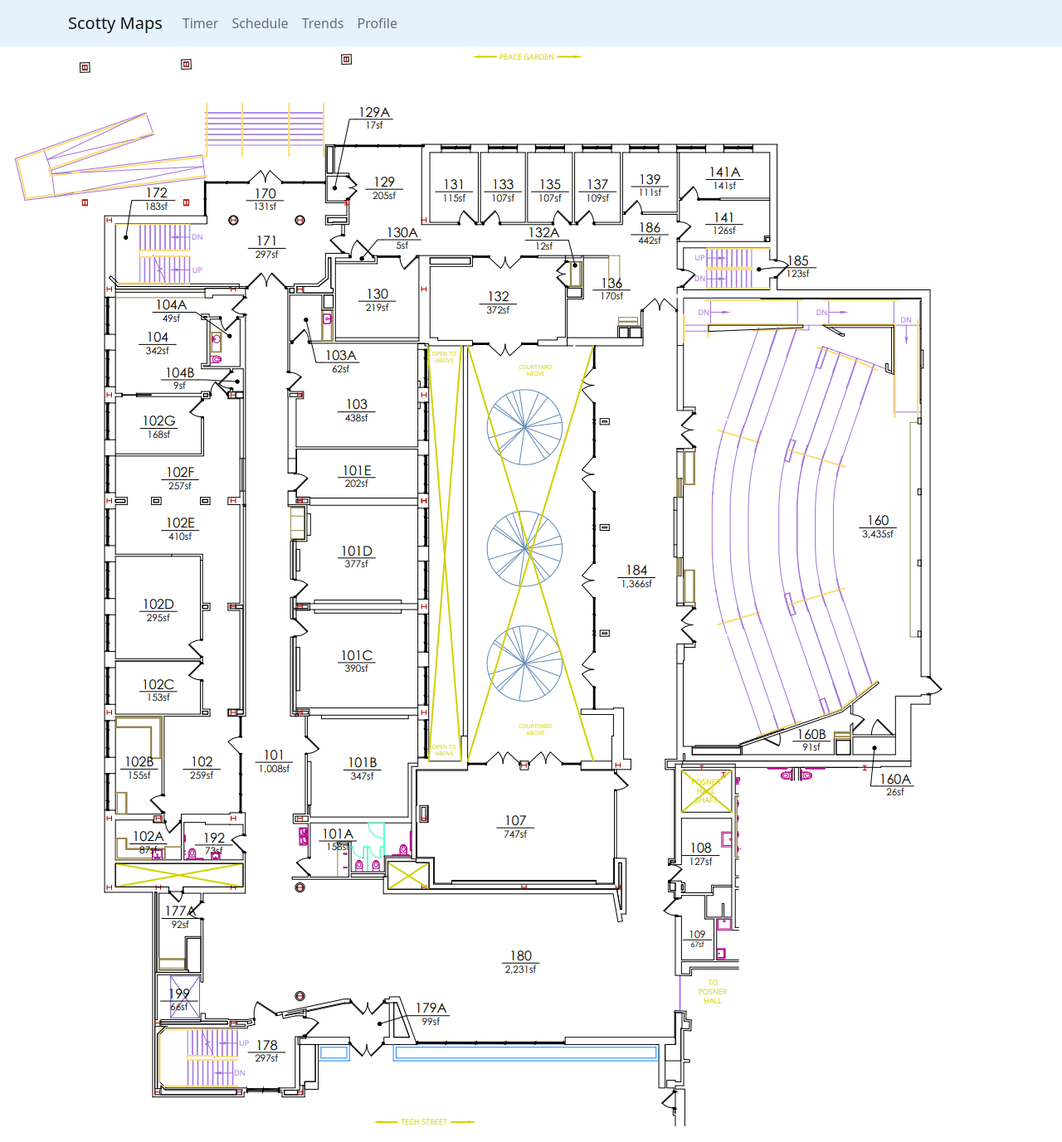
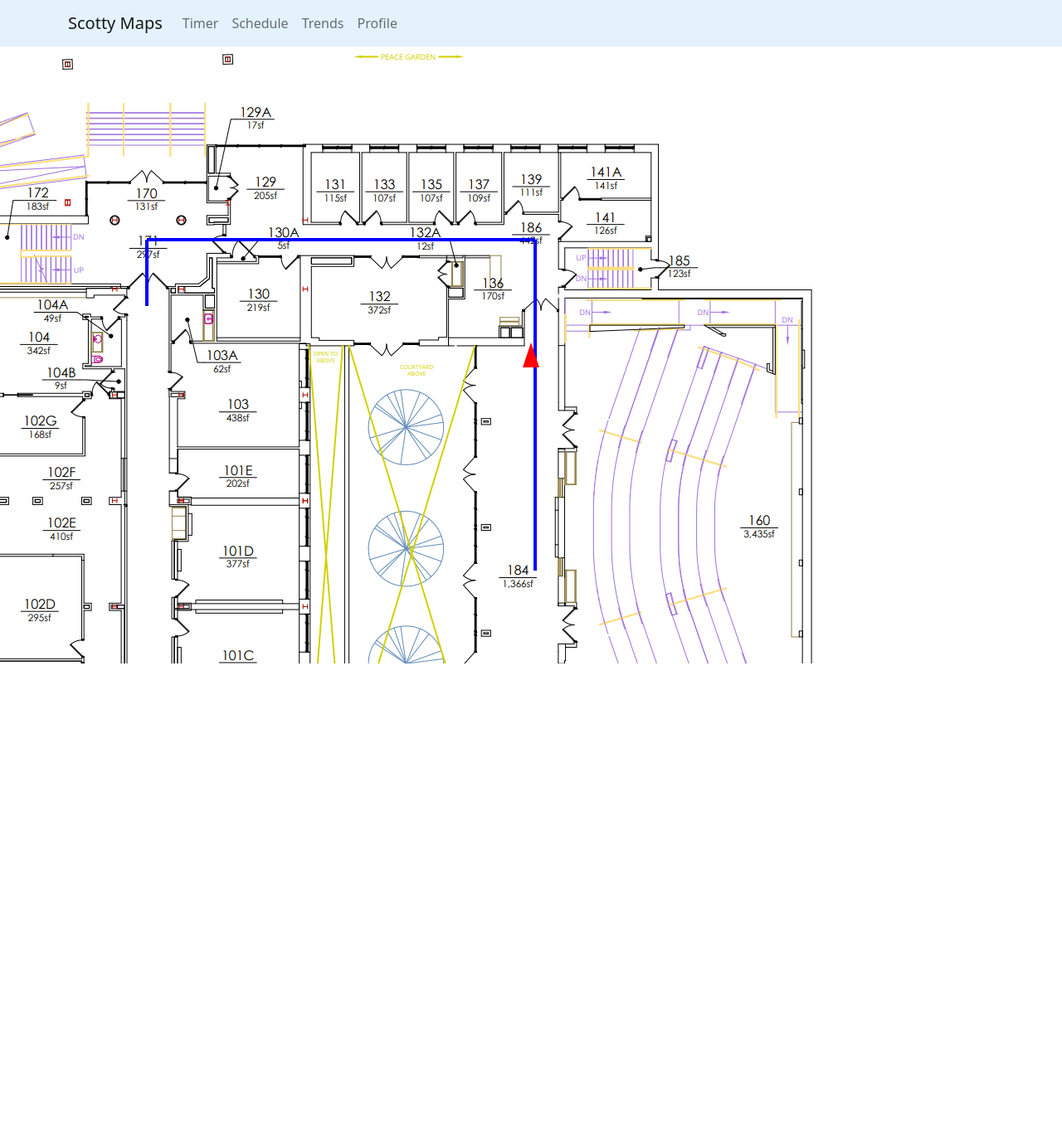
Before and after one commit to jrchen312/Scotty-Maps, a Django app: page /floor/1 in a window 1280 px wide. Shown: the whole page at 83% size. After the commit the page ends 800 px from the top, so only its background shows below. Run offline with Django 4.2, Linux system fonts and the light colour scheme; data comes from the database, SQL or seed files in the repository; both versions use the stored data as it was after the commit; parts of the project's set-up code (start-up, migrations or seed data) failed here and were passed over; some libraries are stand-ins or nearby versions.

Commit message:
Added more API endpoints and models to support displaying user position in various locations

```diff
--- a/maps/models.py
+++ b/maps/models.py
@@ -1,7 +1,10 @@
 from django.db import models
-
+# from django.contrib.auth.models import User
 # Create your models here.
 
+# class Profile(models.Model):
+#     user            = models.OneToOneField(User, on_delete=models.PROTECT, related_name="profile")
+#     picture         = models.CharField(max_length=200) #holds a link to google url.
 
 # Model for classes
 class Location(models.Model):
@@ -34,3 +37,19 @@ class Floor(models.Model):
 
     def __str__(self):
         return f"{self.location.name} {self.name}"
+
+
+# a model for each of the "tags" made. This will simply be a way of providing
+# the user's location to the server.
+class Tag(models.Model):
+    id = models.CharField(max_length=100, primary_key=True)
+
+    x_pos = models.FloatField(null=True, blank=True)
+    y_pos = models.FloatField(null=True, blank=True)
+
+    floor = models.ForeignKey(
+        Floor,
+        on_delete=models.CASCADE,
+        related_name="tags",
+        null=True
+    )
--- /dev/null
+++ b/maps/static/maps/floor.css
@@ -0,0 +1,34 @@
+
+#mapContainer {
+    position: relative;
+    width: 100%;
+    height: calc(100vh - 56px); /* 56 px being height of header */
+    overflow: hidden;
+}
+
+#floorImg {
+    position: absolute;
+}
+
+#userPos {
+    position: absolute;
+    visibility: hidden;
+
+    width: 20px; /* width and height don't do anything */
+    height: 30px;
+
+    border-left: 10px solid transparent;
+    border-right: 10px solid transparent;
+    border-bottom: 30px solid red;
+
+    z-index: 20;
+}
+
+
+/* div to hold the user paths */
+#userPaths {
+    position: absolute;
+    user-select: none;   /* don't let the user select it. */
+
+    z-index: 10;
+}
--- /dev/null
+++ b/maps/static/maps/floor.js
@@ -0,0 +1,127 @@
+
+// can define this through other means
+const HEADER_HEIGHT = 56;
+
+// hardcoded test values.
+// rotation: degree (0 is upwards, 90 is right, 270 is left)
+// position values: must be less than the height of the image.
+let userY = 632;
+let userX = 776;
+let movingUp = true;
+let rotation = 0;
+
+$(document).ready(function(){
+    var floorImg = $( "#floorImg" );
+
+    // get the user position using http request
+    function getUserLocation() {
+        $.ajax({
+            url: 'http://127.0.0.1:8000/get_user_location',
+            type: 'GET',  // Specify the HTTP method
+            dataType: 'json',  // Expect a JSON response from the server
+            success: function(data) {
+                console.log("User Location:", data);
+
+                // Display the recorded position...
+                const user_x = data.x_pos * $("#floorImg").width();
+                const user_y = data.y_pos * $("#floorImg").height();
+                console.log(data.x_pos, data.y_pos, user_x, user_y);
+
+                changeImgPos(user_x, user_y, 0);
+            },
+            error: function(jqXHR, textStatus, errorThrown) {
+                // Handle errors
+                console.error("Error retrieving location:", textStatus, errorThrown);
+            }
+        });
+    }
+
+    getUserLocation();
+    setInterval(getUserLocation, 500);
+
+    // change position to center over a hallway (i.e the user's initial pos)
+    // changeImgPos(userX, userY, rotation);
+
+    // emulate server response?
+    // update user's position, update the paths we need to draw?
+    $("#userPaths").click(function() {
+
+        // move user position
+        if (movingUp) {
+            userY = userY - 10;
+            if (userY <=232) {
+                movingUp = false;
+            }
+        } else {
+            rotation = 270;
+            userX = userX - 10;
+        }
+
+        changeImgPos(userX, userY, rotation);
+        // redraw the paths
+
+    });
+
+});
+
+
+function drawNavigationLine(startX, startY, endX, endY) {
+    const canvas = document.getElementById('userPaths');
+    const context = canvas.getContext('2d');
+
+    context.beginPath();
+    context.moveTo(startX, startY);
+    context.lineTo(endX, endY);
+    context.lineWidth = 4;        // Adjust line thickness
+    context.strokeStyle = 'blue'; // Set line color
+    context.stroke();
+  }
+
+
+// test data.
+const positions = [
+    { startX: 776, startY: 632, endX: 776, endY: 233 },
+    { startX: 776, startY: 233, endX: 308, endY: 233 },
+    { startX: 308, startY: 233, endX: 308, endY: 313 },
+];
+
+
+
+/**
+ * Change the image position to center over a width and height pixel location
+ * Takes into consideration the current height and width of the screen
+ */
+function changeImgPos(width, height, rotation) {
+
+    const window_height = $(window).height() - HEADER_HEIGHT;
+    const window_width = $(window).width();
+
+    const new_top = -height + (window_height / 2);
+    const new_left = -width + (window_width / 2);
+    $("#floorImg").css({top: new_top, left: new_left});
+
+    // set the userPaths div size to be equal to the image.
+    $("#userPaths").attr("width", $("#floorImg").width());
+    $("#userPaths").attr("height", $("#floorImg").height());
+
+    // draw the paths onto the div
+    for (let i=0; i < 1; i++) {
+        positions.forEach(line => {
+            drawNavigationLine(line.startX, line.startY, line.endX, line.endY);
+        });
+
+    }
+
+    // move the position of the div to the same offset as the image
+    $("#userPaths").css({top: new_top, left: new_left});
+
+    // set position of arrow to be centered on the screen
+    // console.log($("#userPos").height()/2);
+    $("#userPos").css({
+        visibility: "visible",
+        top: window_height/2 - 15,
+        left: window_width/2 - 10,
+        rotate: `${rotation}deg`
+    });
+
+}
--- a/maps/static/maps/home.css
+++ b/maps/static/maps/home.css
@@ -1,11 +1,12 @@
 
 html, body, #map {
     width: 100%;
-    height: 80vh;
+    height: 100%;
     margin: 0;
     padding: 0;
 }
 
 #map {
     position: relative;
+    height: calc(100vh - 56px); /* 56 px being height of header */
 }
--- a/maps/templates/maps/floor.html
+++ b/maps/templates/maps/floor.html
@@ -3,10 +3,8 @@
 {% block title %}Floor{% endblock %}
 
 {% block scripts %}
-<!-- Jquery UI -->
-<script src="https://code.jquery.com/ui/1.13.2/jquery-ui.js" integrity="sha256-xLD7nhI62fcsEZK2/v8LsBcb4lG7dgULkuXoXB/j91c=" crossorigin="anonymous"></script>
-<script src="https://cdnjs.cloudflare.com/ajax/libs/jqueryui-touch-punch/0.2.3/jquery.ui.touch-punch.min.js" integrity="sha512-0bEtK0USNd96MnO4XhH8jhv3nyRF0eK87pJke6pkYf3cM0uDIhNJy9ltuzqgypoIFXw3JSuiy04tVk4AjpZdZw==" crossorigin="anonymous" referrerpolicy="no-referrer"></script>
-<link rel="stylesheet" href="https://code.jquery.com/ui/1.13.2/themes/base/jquery-ui.css">
+<script src="../../static/maps/floor.js"></script>
+<link rel="stylesheet" href="../../static/maps/floor.css">
 {% endblock %}
 
 {% block header %}
@@ -15,19 +13,18 @@
 
 
 {% block body %}
-<div class="container-fluid map-container">
-    <img src="../../static/maps/{{ img_file }}"  id="draggableImg">
-    <div class="clickable-area" id="clickableArea"></div>
+<div id="mapContainer">
+    <!-- floor image background -->
+    <img src="../../static/maps/{{ img_file }}" id="floorImg">
+
+    <!-- hold the triangle for user position -->
+    <div id="userPos"></div>
+
+    <!-- hold the paths the user needs to travel.? -->
+    <canvas id="userPaths"width="100" height="100"></canvas>
+
+    </div>
 </div>
 
 
-
-<script>
-    $(function() {
-      $("#draggableImg").draggable();
-    });
-
-</script>
-
-
 {% endblock %}
--- a/maps/templates/maps/home.html
+++ b/maps/templates/maps/home.html
@@ -14,9 +14,6 @@
 
 {% block body %}
 
-
   <div id="map"></div>
 
-
-
 {% endblock %}
--- a/maps/views.py
+++ b/maps/views.py
@@ -1,25 +1,35 @@
 from django.shortcuts import render
 from django.http import HttpResponse, JsonResponse
+from django.views.decorators.csrf import csrf_exempt
 from django.urls import reverse
 from .models import *
 
 import requests
-import os
 from configparser import ConfigParser
 
+################################################################################
+# HTML views
+################################################################################
 
+# Home View displaying a map
 def home(request):
     return render(request, "maps/home.html")
 
 
+# Floor View displaying a floor of a building.
 def floor(request, floor_id):
-    context=dict()
+    context = dict()
 
     floor = Floor.objects.get(id=floor_id)
 
     context["img_file"] = floor.img_path
 
     return render(request, "maps/floor.html", context=context)
+
+
+################################################################################
+# Asynchronous points
+################################################################################
 
 # Proxy point to load the google maps API from the server.
 def get_maps_script(request):
@@ -58,3 +68,46 @@ def get_map_pins(request):
         info.append(i)
 
     return JsonResponse(info, safe=False, content_type="application/javascript")
+
+"""
+Update the user location for a "floor".
+
+"""
+@csrf_exempt
+def update_user_location(request):
+    if request.method == 'POST':
+        data = request.POST
+        print(data)
+
+        try:
+            tag = Tag.objects.get(id=data["id"])
+            print("tag found")
+        except:
+            tag = Tag.objects.create(id=data["id"])
+            print("created new tag")
+
+        tag.x_pos = data["x_pos"]
+        tag.y_pos = data["y_pos"]
+
+        tag.floor = Floor.objects.get(id=data["floor"])
+
+        tag.save()
+        return JsonResponse({'message': 'Data received!'})
+    else:
+        return JsonResponse({'error': 'Only POST requests allowed.'})
+
+
+USER_TAG = "http_test"
+"""
+For the "TEST
+"""
+def get_user_location(request):
+    try:
+        tag = Tag.objects.get(id=USER_TAG)
+    except:
+        return JsonResponse({'error': 'Only POST requests allowed.'})
+
+    return JsonResponse({
+        'x_pos': tag.x_pos,
+        'y_pos': tag.y_pos
+    })
--- a/webapps/urls.py
+++ b/webapps/urls.py
@@ -29,4 +29,8 @@ urlpatterns = [
     # endpoints:
     path('get_maps_script', map_views.get_maps_script),
     path('get_map_pins', map_views.get_map_pins),
+
+    path('update_user_location', map_views.update_user_location),
+    path('get_user_location', map_views.get_user_location),
+
 ]
```
Also changed, not shown: maps/templates/maps/floor_old.html (added, +33 -0 lines), model_shell.txt (+9 -1 lines), update_user_location.py (added, +29 -0 lines), README.md, db.sqlite3, maps/static/maps/300pxSquare.png (added).
